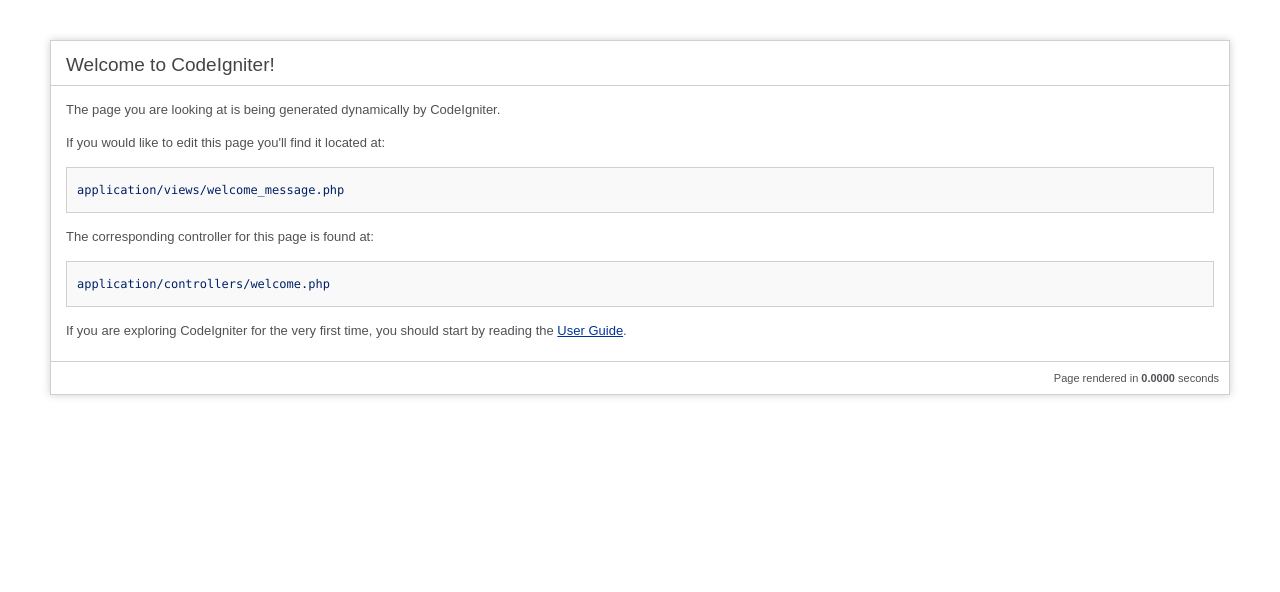
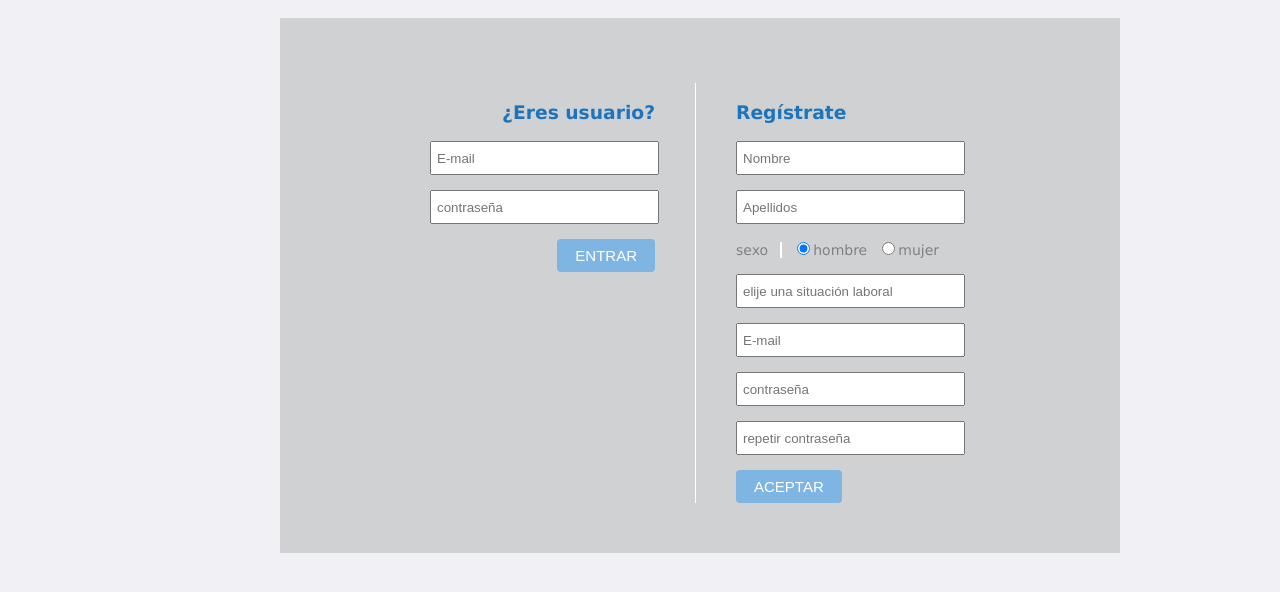
Before and after one commit to nachoweb/mbf-dev, a CodeIgniter app: page /closure/index.php/welcome/index in a window 1280 px wide. Shown: the top 592 px of the page. Run offline with CodeIgniter, Linux system fonts and the light colour scheme; some libraries are stand-ins or nearby versions.

Commit message:
Register done. Login... a bit

```diff
--- a/application/config/config.php
+++ b/application/config/config.php
@@ -14,7 +14,7 @@
 | path to your installation.
 |
 */
-$config['base_url']	= '';
+$config['base_url']	= 'http://localhost/closure/server/dev';
 
 /*
 |--------------------------------------------------------------------------
--- a/application/controllers/welcome.php
+++ b/application/controllers/welcome.php
@@ -1,26 +1,13 @@
 <?php if ( ! defined('BASEPATH')) exit('No direct script access allowed');
 
 class Welcome extends CI_Controller {
-
-	/**
-	 * Index Page for this controller.
-	 *
-	 * Maps to the following URL
-	 * 		http://example.com/index.php/welcome
-	 *	- or -
-	 * 		http://example.com/index.php/welcome/index
-	 *	- or -
-	 * Since this controller is set as the default controller in
-	 * config/routes.php, it's displayed at http://example.com/
-	 *
-	 * So any other public methods not prefixed with an underscore will
-	 * map to /index.php/welcome/<method_name>
-	 * @see http://codeigniter.com/user_guide/general/urls.html
-	 */
-	public function index()
-	{
-		$this->load->view('welcome_message');
-	}
+    public function index(){
+        $this->load->helper('url');
+        $data['base_url'] = base_url();
+        $this->load->view('head');
+        $this->load->view('welcome', $data);
+        $this->load->view('footer');
+    }
 }
 
 /* End of file welcome.php */
--- a/application/views/head.php
+++ b/application/views/head.php
@@ -10,6 +10,7 @@
         <script src="https://ajax.googleapis.com/ajax/libs/jquery/1.7.1/jquery.min.js"></script>
         <script src="./js/app/ui/slider_products.js"></script>
         <script src="./js/app/ui/image_adjuster.js"></script>
+        <script src="./js/app/util/register.js"></script>
 
 
         <!-- Alto sidebar igual a content -->
--- /dev/null
+++ b/application/views/welcome.php
@@ -0,0 +1,32 @@
+<div id="wellcome-content">
+    <div id="content">
+        <section id="login-register">
+            <article id="login">
+                <h3>¿Eres usuario?</h3>
+                <form id="form-login" name="form-login" method="post" action="<?php echo $base_url?>/register/signup">
+                        <input type="text" id="login-email" name="login-email" placeholder="E-mail" />
+                        <div id="info-login-email" class="form-info-login"></div>
+                        <input type="password" id="login-password" name="login-password" placeholder="contraseña" />
+                        <div id="info-login-password" class="form-info-login"></div>
+                        <input type="submit" id="login-submit" name="login-submit" value="ENTRAR" />
+                </form>
+            </article>
+            <article id="register">
+                <h3>Regístrate</h3>
+                <form id="form-register" name="form-register" method="post" action="<?php echo $base_url?>/register/signup" onSubmit="return form_register_validate()" method="post">
+                        <input type="hidden" id="validated-register" />
+                        <input type="text" id="register-name" name="register-name" placeholder="Nombre" /><div id="info-register-name" class="form-info"></div>
+                        <input type="text" id="register-surname" name="register-surname" placeholder="Apellidos" /><div id="info-register-surname" class="form-info"></div>
+                        <label id="label-sex">sexo</label>
+                        <input type="radio" name="gender" value="male" checked="checked"/><label>hombre</label>
+                        <input type="radio" name="gender" value="female" /><label>mujer</label>
+                        <input type="text" id="register-work" name="register-work" placeholder="elije una situación laboral" /><div id="info-register-work" class="form-info"></div>
+                        <input type="text" id="register-email" name="register-email" placeholder="E-mail"/><div id="register-info-email" class="form-info"></div>
+                        <input type="password" id="register-password1" name="register-password1" placeholder="contraseña" /><div id="register-info-password" class="form-info"></div>
+                        <input type="password" id="register-password2" name="register-password2" placeholder="repetir contraseña" />
+                        <input type="submit" id="register-submit" name="register-submit" value="ACEPTAR" />
+                </form>
+            </article>
+        </section>
+    </div>
+</div>
--- a/application/views/welcome_message.php
+++ /dev/null
@@ -1,88 +0,0 @@
-<!DOCTYPE html>
-<html lang="en">
-<head>
-	<meta charset="utf-8">
-	<title>Welcome to CodeIgniter</title>
-
-	<style type="text/css">
-
-	::selection{ background-color: #E13300; color: white; }
-	::moz-selection{ background-color: #E13300; color: white; }
-	::webkit-selection{ background-color: #E13300; color: white; }
-
-	body {
-		background-color: #fff;
-		margin: 40px;
-		font: 13px/20px normal Helvetica, Arial, sans-serif;
-		color: #4F5155;
-	}
-
-	a {
-		color: #003399;
-		background-color: transparent;
-		font-weight: normal;
-	}
-
-	h1 {
-		color: #444;
-		background-color: transparent;
-		border-bottom: 1px solid #D0D0D0;
-		font-size: 19px;
-		font-weight: normal;
-		margin: 0 0 14px 0;
-		padding: 14px 15px 10px 15px;
-	}
-
-	code {
-		font-family: Consolas, Monaco, Courier New, Courier, monospace;
-		font-size: 12px;
-		background-color: #f9f9f9;
-		border: 1px solid #D0D0D0;
-		color: #002166;
-		display: block;
-		margin: 14px 0 14px 0;
-		padding: 12px 10px 12px 10px;
-	}
-
-	#body{
-		margin: 0 15px 0 15px;
-	}
-
-	p.footer{
-		text-align: right;
-		font-size: 11px;
-		border-top: 1px solid #D0D0D0;
-		line-height: 32px;
-		padding: 0 10px 0 10px;
-		margin: 20px 0 0 0;
-	}
-
-	#container{
-		margin: 10px;
-		border: 1px solid #D0D0D0;
-		-webkit-box-shadow: 0 0 8px #D0D0D0;
-	}
-	</style>
-</head>
-<body>
-
-<div id="container">
-	<h1>Welcome to CodeIgniter!</h1>
-
-	<div id="body">
-		<p>The page you are looking at is being generated dynamically by CodeIgniter.</p>
-
-		<p>If you would like to edit this page you'll find it located at:</p>
-		<code>application/views/welcome_message.php</code>
-
-		<p>The corresponding controller for this page is found at:</p>
-		<code>application/controllers/welcome.php</code>
-
-		<p>If you are exploring CodeIgniter for the very first time, you should start by reading the <a href="user_guide/">User Guide</a>.</p>
-	</div>
-
-	<p class="footer">Page rendered in <strong>{elapsed_time}</strong> seconds</p>
-</div>
-
-</body>
-</html>
--- a/css/style.css
+++ b/css/style.css
@@ -9,7 +9,7 @@
 /* Structure */
 body{
 	background: #F1F0F5;
-	font-family: verdana;
+	font-family: "verdana";
 }
 #page{
 	width: 960px;
@@ -188,3 +188,80 @@ body{
 	left:0;
 	z-index: 2;
 }
+
+/************/
+/* Registro */
+/*************/
+#wellcome-content{
+    width: 720px;
+    margin: 0 auto;
+}
+#login-register{
+	width: 850px;
+	background: #D0D1D3;
+	padding-top: 65px;
+	padding-bottom: 50px;
+	color: #7F8184;
+	overflow:hidden;
+}
+#login-register h3{
+	color: #1C75BC;
+}
+#login h3{
+	text-align: right;
+}
+#login-register label {
+	color: #7F8184;
+	font-size: 14px;
+}
+#login-register input[type="text"], #login-register input[type="password"]{
+	width: 215px;
+	height: 30px;
+	padding: 0 5px;
+	clear: both;
+	margin-bottom: 15px;
+}
+#login-register input[type="radio"]{
+	margin-left: 10px;
+}
+#login-register #login{
+	width: 225px;
+	float: left;
+	padding-left: 150px;
+	padding-right: 40px;
+
+}
+#login-register #register{
+	width: 333px;
+	float: left;
+	padding-right: 50px;
+	padding-left: 40px;
+	border-left: solid 1px #FFFFFF;
+}
+#label-sex{
+	border-right: solid 2px #FFFFFF;
+	padding-right: 12px;
+}
+#register-work{
+	margin-top: 15px;
+}
+#login-register input[type="submit"]{
+	padding: 8px 18px;
+	font-size: 15px;
+	color: white;
+	background: #7FB5E2;
+	border: none;
+	-moz-border-radius: 4px; -ms-border-radius: 4px; -webkit-border-radius: 4px; border-radius: 4px;
+}
+#login-submit{
+	float: right;
+}
+
+.form-info{
+    float:right;
+    height:30px;
+    width:100px;
+    color:red;
+    font-size:12px;
+    padding-top:11px;
+}
--- /dev/null
+++ b/js/app/util/register.js
@@ -0,0 +1,106 @@
+function checkUserMail(){
+    document.getElementById('validated-register').value = true;
+    var emailToCheck = jQuery('#register-email').val();
+    if (emailToCheck != ''){
+        console.log("http://localhost/closure/server/dev/register/check_mail/" + encodeURIComponent(emailToCheck));
+        jQuery.ajax({
+            url: "http://localhost/closure/server/dev/register/check_mail/" + encodeURIComponent(emailToCheck),
+            async: false,
+            success: function(respuesta){
+                respuesta = jQuery.trim(respuesta);
+                console.log(respuesta);
+                if(respuesta == 'fail'){
+                        jQuery("#register-info-email").text('Email ya en uso');
+                        document.getElementById('validated-register').value=false;
+                }
+                else{
+                        jQuery("#register-info-email").text('');
+                        if (document.getElementById('validated-register').value == 'true'){
+                                document.getElementById('validated-register').value = true;
+                        }
+                }
+            }
+        });
+    }
+}
+
+
+function checkLogin(){
+    var correct = true;
+    var emailToCheck = jQuery('#register-email').val();
+    if (emailToCheck != ''){
+        console.log("http://localhost/closure/server/dev/register/check_mail/" + encodeURIComponent(emailToCheck));
+        jQuery.ajax({
+            url: "http://localhost/closure/server/dev/register/check_mail/" + encodeURIComponent(emailToCheck),
+            async: false,
+            success: function(respuesta){
+                respuesta = jQuery.trim(respuesta);
+                console.log(respuesta);
+                if(respuesta == 'fail'){
+                        jQuery("#register-info-email").text('Email ya en uso');
+                        document.getElementById('validated-register').value=false;
+                }
+                else{
+                        jQuery("#register-info-email").text('');
+                        if (document.getElementById('validated-register').value == 'true'){
+                                document.getElementById('validated-register').value = true;
+                        }
+                }
+            }
+        });
+    }
+}
+
+
+function form_register_validate(){
+    document.getElementById('validated-register').value = true;
+
+        if(document.getElementById('register-email').value==''){
+            jQuery("#register-info-email").text('Rellene el campo email');
+            document.getElementById('register-email').focus();
+            document.getElementById('validated-register').value=false;
+        }
+        else if (!checkEmail(document.getElementById('register-email').value)){
+            jQuery("#register-info-email").text('Correo no válido');
+            document.getElementById('register-email').focus();
+            document.getElementById('validated-register').value=false;
+        }
+        else{
+            jQuery("#register-info-email").text('');
+            checkUserMail();
+        }
+
+        if (document.getElementById('register-password1').value != document.getElementById('register-password2').value){
+            jQuery("#register-info-password").text('Las contraseñas no coinciden');
+            console.log("contraseñas no coinciden");
+            document.getElementById('register-password1').focus();
+            document.getElementById('validated-register').value=false;
+        }
+
+        if (document.getElementById('validated-register').value == 'true'){
+            console.log("true");
+            return true;
+        }
+        else{
+            console.log("false");
+            return false;
+        }
+}
+
+
+function checkEmail(email){
+    exp=/[a-zA-Z0-9ñÑ]+@[a-zA-Z0-9ñÑ]+\.[a-zA-Z]{2,3}$/;
+    if (exp.test(email)){
+            return true;
+    }
+    else{
+            return false;
+    };
+}
+
+$(document).ready(function() {
+    $("#register-email").blur(function() {
+        console.log("email blur");
+        checkUserMail();
+    });
+});
```
Also changed, not shown: application/controllers/login.php (added, +21 -0 lines), application/controllers/register.php (added, +41 -0 lines), application/controllers/user.php (added, +7 -0 lines), application/models/user_model.php (+61 -6 lines).
